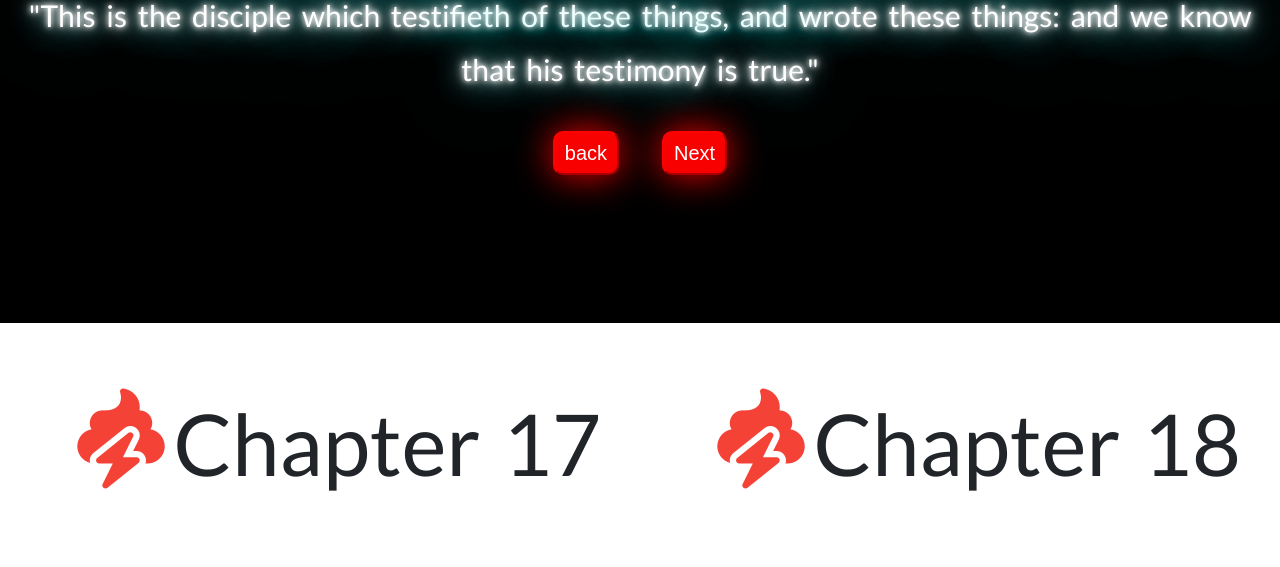
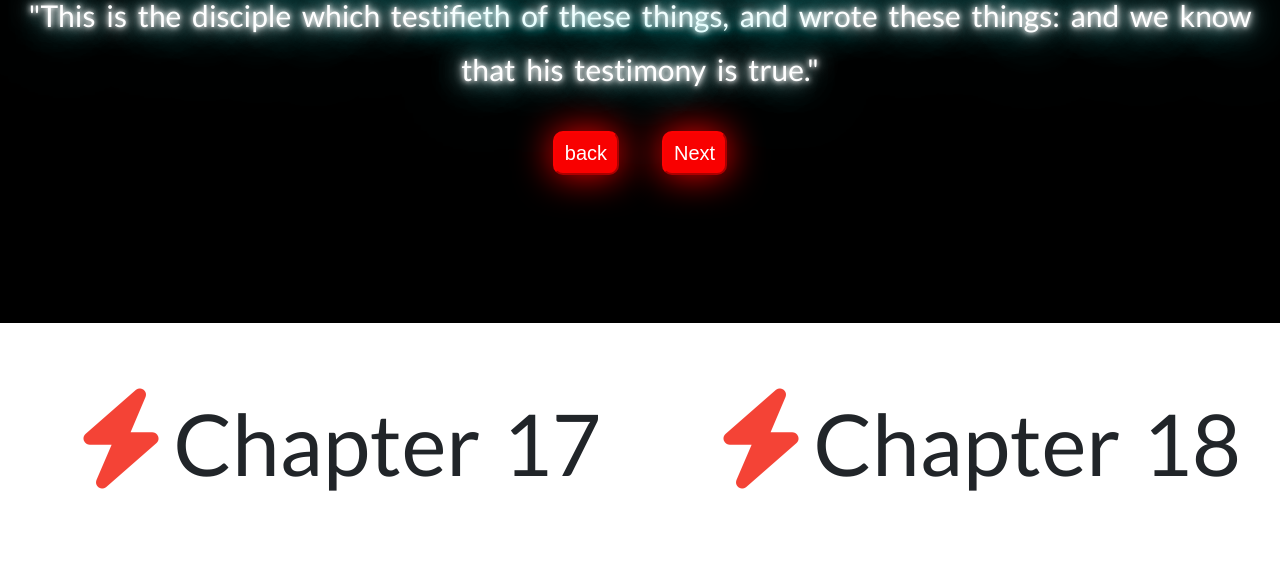
Before and after one commit to throwchris/john, a plain HTML site: page index9.html in a window 1280 px wide. Shown: the part 232-799 px from the top of the page. Drawn offline with nearby package versions, Linux system fonts and the light colour scheme.

Commit message:
Update index9.html

```diff
--- a/index9.html
+++ b/index9.html
@@ -122,7 +122,7 @@ body,h1,h2,h3,h4,h5,h6 {font-family: "Lato", sans-serif;}
     <div id="content">
         <div id="left" class="w3-mobile">
 
-          <P CLASS="western" ALIGN=CENTER STYLE="text-indent: 0.2in; margin-bottom: 0in"><i class="fas fa-poo-storm w3-padding-16 w3-text-red w3-animate-fading" style="font-size: 100px"></i>
+          <P CLASS="western" ALIGN=CENTER STYLE="text-indent: 0.2in; margin-bottom: 0in"><i class="fas fa-bolt w3-padding-16 w3-text-red w3-animate-fading" style="font-size: 100px"></i>
           <FONT COLOR="#ff0000"><FONT SIZE=7 STYLE="font-size: 72pt"></FONT></FONT><FONT SIZE=7 STYLE="font-size: 64pt ">Chapter 17</FONT></P>
           <P CLASS="western" STYLE="margin-bottom: 0in"><BR>
           </P>
@@ -194,7 +194,7 @@ body,h1,h2,h3,h4,h5,h6 {font-family: "Lato", sans-serif;}
   </div>
   <div id="right" class="w3-mobile">
 
-    <P CLASS="western" ALIGN=CENTER STYLE="text-indent: 0.2in; margin-bottom: 0in"><i class="fas fa-poo-storm w3-padding-16 w3-text-red w3-animate-fading" style="font-size: 100px"></i>
+    <P CLASS="western" ALIGN=CENTER STYLE="text-indent: 0.2in; margin-bottom: 0in"><i class="fas fa-bolt w3-padding-16 w3-text-red w3-animate-fading" style="font-size: 100px"></i>
     <FONT COLOR="#ff0000"><FONT SIZE=7 STYLE="font-size: 72pt"></FONT></FONT><FONT SIZE=7 STYLE="font-size: 64pt ">Chapter 18</FONT></P>
     <P CLASS="western" STYLE="margin-bottom: 0in"><BR>
     </P>
```
